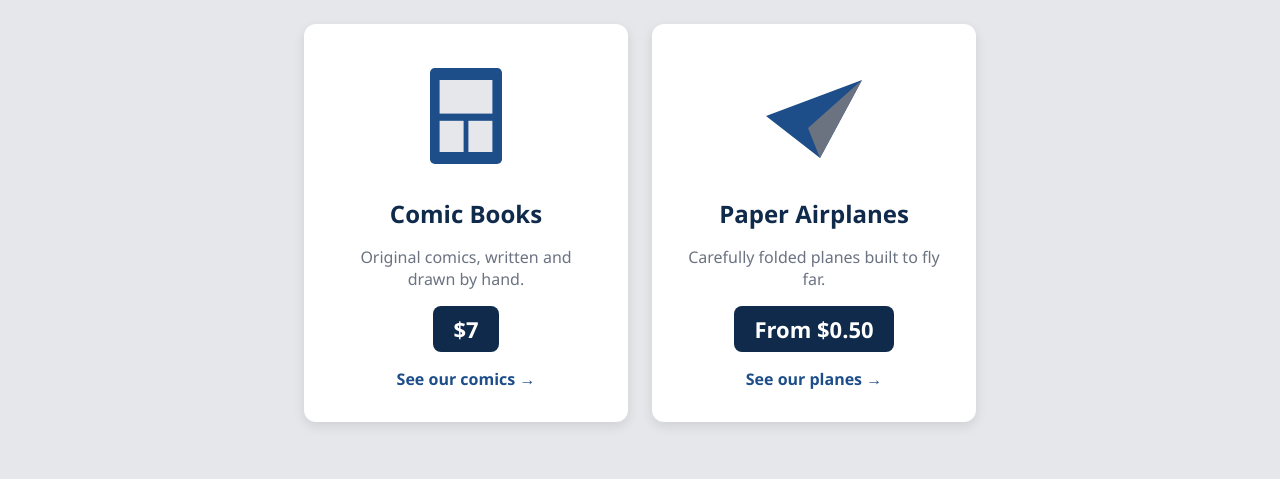
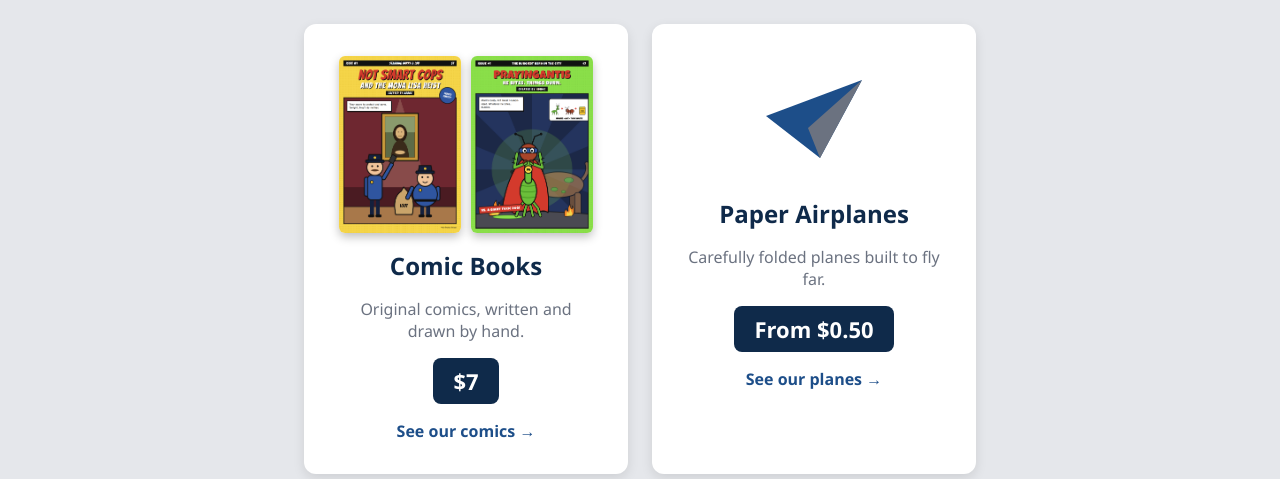
Before and after one commit to AbeCTheGreat/hdbc-website, a plain HTML site: page index.html in a window 1280 px wide. Shown: the part 584-1063 px from the top of the page. Drawn offline with Linux system fonts and the light colour scheme.

Commit message:
Add files via upload

```diff
--- a/index.html
+++ b/index.html
@@ -5,6 +5,9 @@
   <meta name="viewport" content="width=device-width, initial-scale=1.0">
   <!-- The title shows up on the browser tab -->
   <title>HDBOC Paper Products</title>
+  <!-- The little picture on the browser tab -->
+  <link rel="icon" type="image/png" href="favicon.png">
+  <link rel="apple-touch-icon" href="favicon.png">
 
   <!-- This loads the colors and design from style.css -->
   <link rel="stylesheet" href="style.css">
@@ -38,13 +41,11 @@
       <!-- Product 1: Comic Books
            This card is a link (<a>) so clicking it opens comics.html -->
       <a class="card" href="comics.html">
-        <!-- A simple drawing of a comic book -->
-        <svg viewBox="0 0 100 100">
-          <rect x="20" y="10" width="60" height="80" rx="4" fill="#1d4e89"/>
-          <rect x="28" y="20" width="44" height="28" fill="#e5e7eb"/>
-          <rect x="28" y="54" width="20" height="26" fill="#e5e7eb"/>
-          <rect x="52" y="54" width="20" height="26" fill="#e5e7eb"/>
-        </svg>
+        <!-- Mini versions of our two real comic covers, side by side -->
+        <div class="mini-covers">
+          <img class="cover" src="not-smart-cops.png" alt="Cover of Not Smart Cops">
+          <img class="cover" src="praying-antis.png" alt="Cover of PrayingAntis">
+        </div>
         <h3>Comic Books</h3>
         <p>Original comics, written and drawn by hand.</p>
         <span class="price">$7</span>
--- a/style.css
+++ b/style.css
@@ -221,3 +221,13 @@ a.card:hover {
   display: block;
   height: 72px;
 }
+
+/* Two small covers side by side on the homepage card */
+.mini-covers {
+  display: flex;
+  gap: 10px;
+  justify-content: center;
+}
+.mini-covers .cover {
+  width: 47%;
+}
```
Also changed, not shown: airplanes.html (+3 -0 lines), comics.html (+3 -0 lines), order.html (+3 -0 lines), favicon.png (added).
